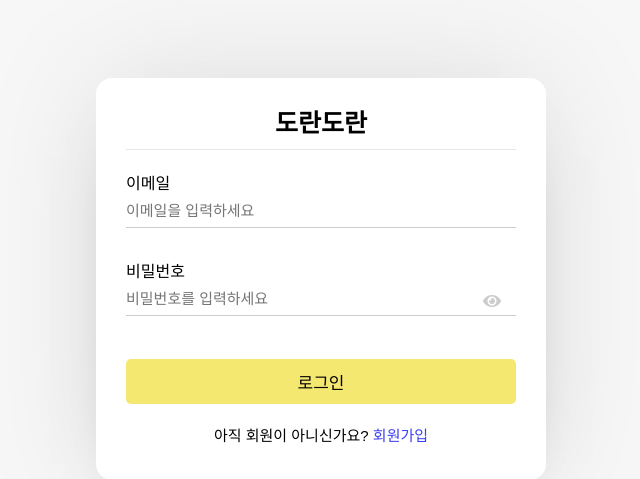
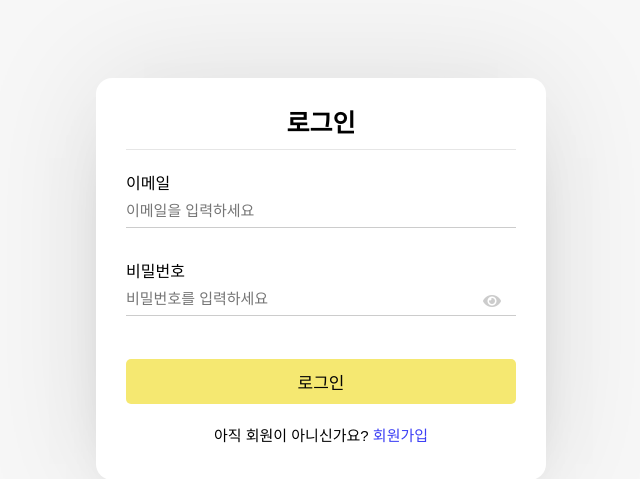
Before and after one commit to AMDEUS935/ChatApp, a PHP site: page /login.php in a window 1280 px wide. Shown: the part 121-600 px from the top of the page, without its empty margins (319-959 px from the left). Run offline with PHP 8.4, Linux system fonts and the light colour scheme; some libraries are stand-ins or nearby versions; some web fonts are replaced.

Commit message:
이름 수정
chatapp

```diff
--- a/header.php
+++ b/header.php
@@ -4,7 +4,7 @@
     <meta charset="UTF-8">
     <meta http-equiv="X-UA-Compatible" content="IE=edge">
     <meta name="viewport" content="width=device-width, initial-scale=1.0">
-    <title>도란도란</title>
+    <title>ChatApp</title>
     <link rel="stylesheet" type="text/css" href="style.css" />
     <link rel="stylesheet" href="https://cdnjs.cloudflare.com/ajax/libs/font-awesome/5.8.2/css/all.min.css"/>
     <!-- Font Awesome (fas fa-  아이콘 사용) -->
--- a/index.php
+++ b/index.php
@@ -9,7 +9,7 @@
 <body>
     <div class="wrapper">
         <section class="form signup">
-            <header>도란도란</header>
+            <header>회원가입</header>
             <form action="#" enctype="multipart/form-data" autocomplete="off">
                 <div class="error-txt"></div>
                 <div class="field input">
--- a/login.php
+++ b/login.php
@@ -9,7 +9,7 @@
 <body>
     <div class="wrapper">
         <section class="form login">
-            <header>도란도란</header>
+            <header>로그인</header>
             <form action="#">
                 <div class="error-txt"></div>
                 <div class="field input">
```
Also changed, not shown: chatdb.sql (+1 -6 lines), README.md.
